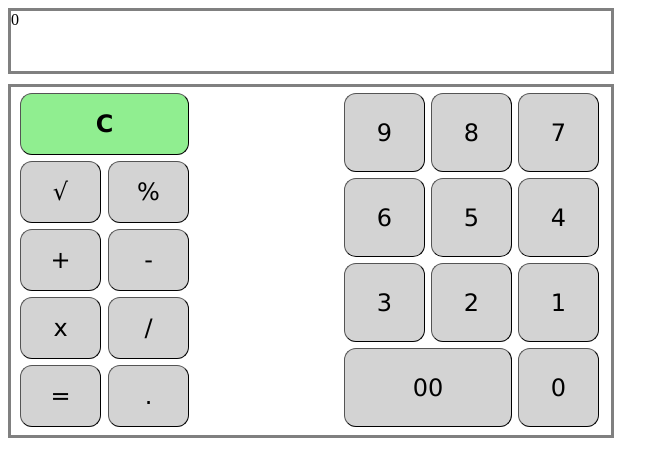
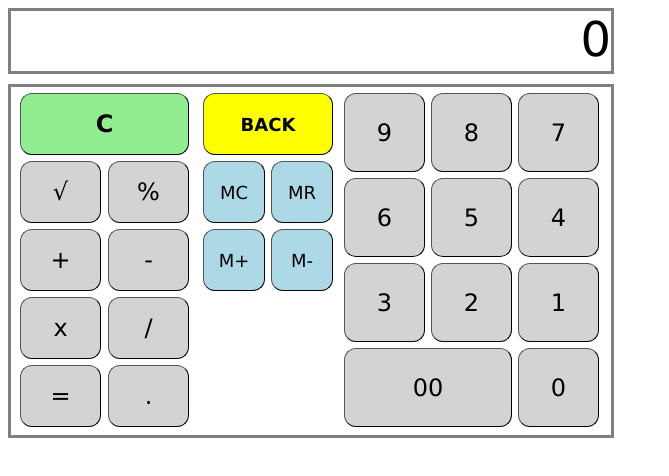
Before and after one commit to etodorinov/Calculator, a plain HTML site: page index.html in a window 1280 px wide. Shown: the whole page, without its empty margins (0-669 px from the left). Drawn offline with Linux system fonts and the light colour scheme.

Commit message:
Additional functionality buttons added

```diff
--- a/index.html
+++ b/index.html
@@ -21,6 +21,13 @@
         <button class="functional-buttons" id="square-root">√</button>
         <button class="functional-buttons" id="dot">.</button>
       </div>
+      <div class="additional-functional-buttons">
+        <button class="additional-functional-buttons" id="back">BACK</button>
+        <button class="additional-functional-buttons" id="m-plus">M+</button>
+        <button class="additional-functional-buttons" id="m-minus">M-</button>
+        <button class="additional-functional-buttons" id="m-total">MR</button>
+        <button class="additional-functional-buttons" id="m-reset">MC</button>
+      </div>
       <div class="number-buttons">
         <button class="number-buttons" id="double_zero">00</button>
         <button class="number-buttons" id="zero">0</button>
--- a/style.css
+++ b/style.css
@@ -2,6 +2,9 @@
   position: absolute;
   height: 60px;
   width: 600px;
+  text-align: right;
+  font-family: Verdana, Geneva, Tahoma, sans-serif;
+  font-size: 48px;
   border-style: solid;
   border-width: 3px;
   border-color: grey;
@@ -22,6 +25,17 @@
   left: 6px;
   font-family: Verdana, Geneva, Tahoma, sans-serif;
   font-size: 24px;
+  border-color: black;
+  border-width: 1px;
+  border-radius: 12px;
+  background-color: lightgrey;
+}
+
+.additional-functional-buttons {
+  position: absolute;
+  left: 96px;
+  font-family: Verdana, Geneva, Tahoma, sans-serif;
+  font-size: 18px;
   border-color: black;
   border-width: 1px;
   border-radius: 12px;
@@ -200,3 +214,46 @@
   height: 79px;
   width: 81px;
 }
+
+#back {
+  position: absolute;
+  top: 6px;
+  height: 62px;
+  width: 130px;
+  background-color: yellow;
+  font-weight: bold;
+}
+
+#m-plus {
+  position: absolute;
+  top: 142px;
+  height: 62px;
+  width: 62px;
+  background-color: lightblue;
+}
+
+#m-minus {
+  position: absolute;
+  top: 142px;
+  left: 164px;
+  height: 62px;
+  width: 62px;
+  background-color: lightblue;
+}
+
+#m-reset {
+  position: absolute;
+  top: 74px;
+  height: 62px;
+  width: 62px;
+  background-color: lightblue;
+}
+
+#m-total {
+  position: absolute;
+  top: 74px;
+  left: 164px;
+  height: 62px;
+  width: 62px;
+  background-color: lightblue;
+}
```
